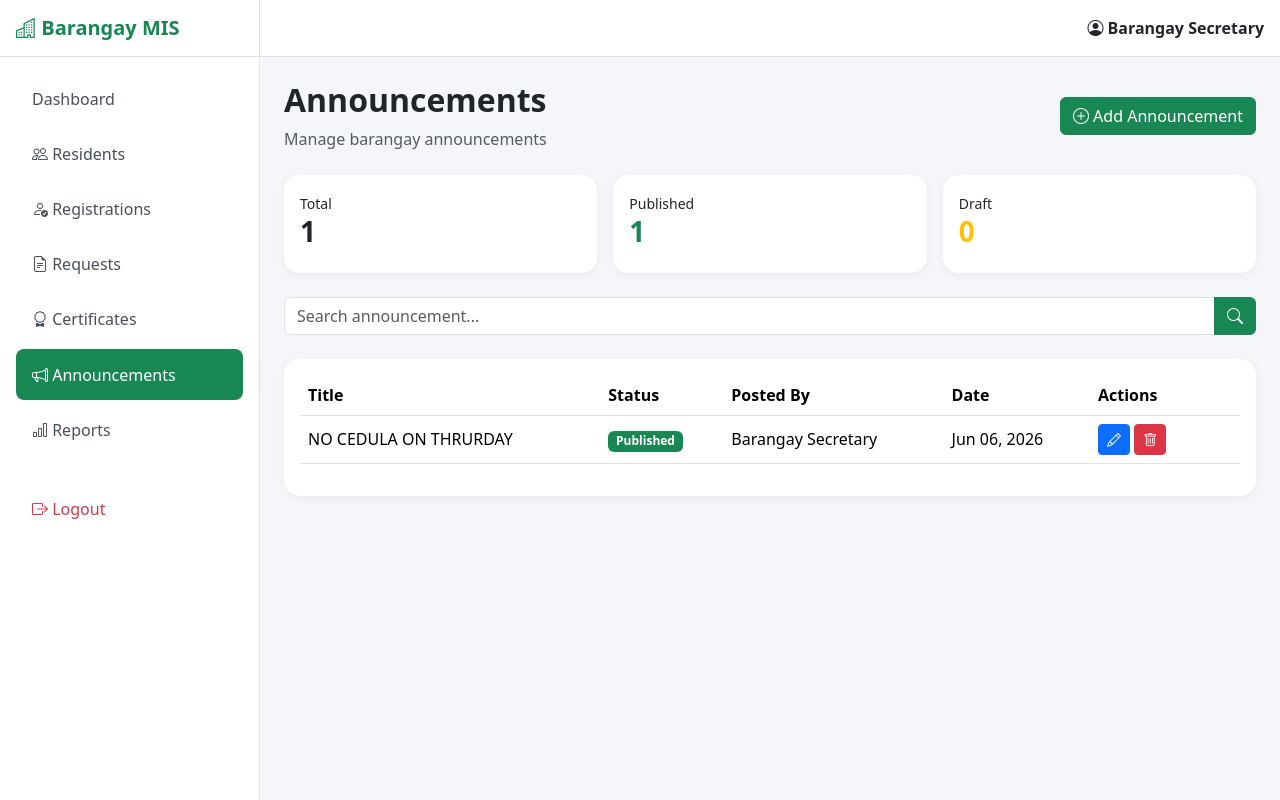
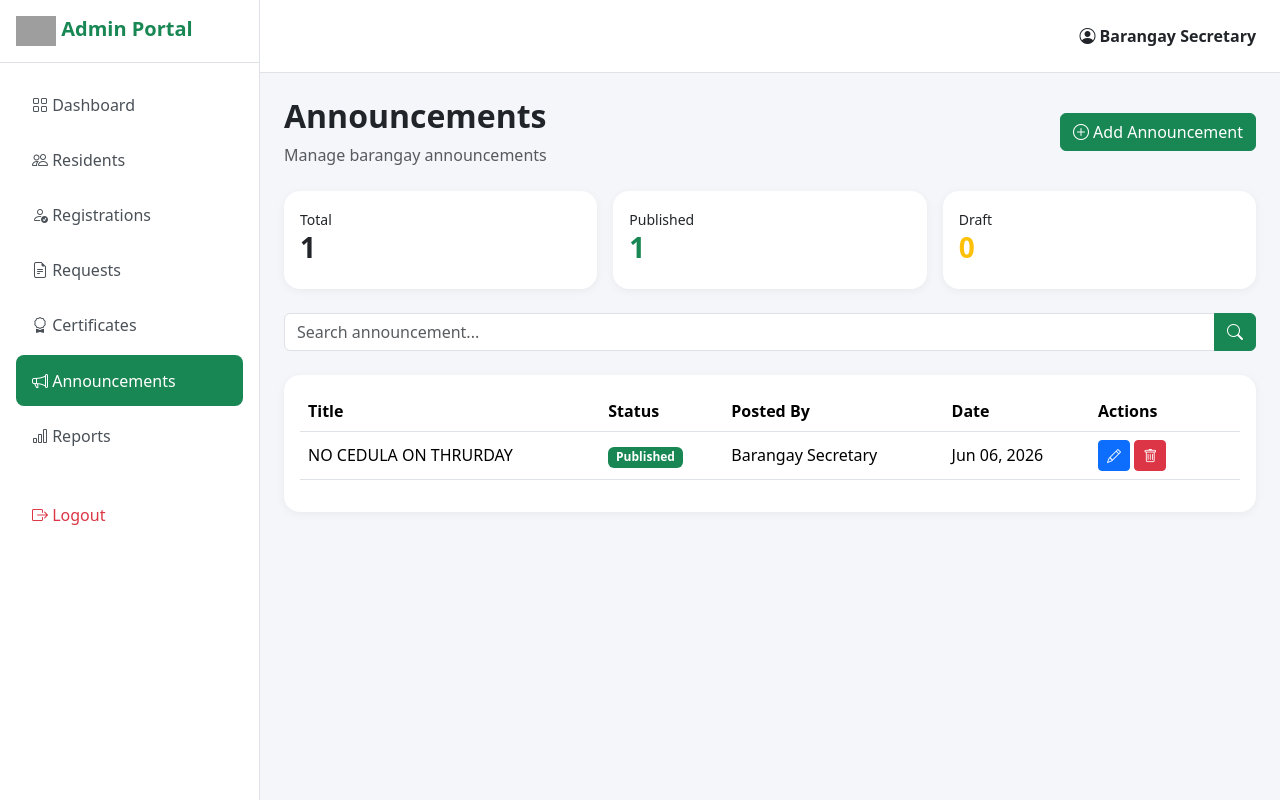
Before and after one commit to Echo-EpxCode/brgy-sayog-mis, a PHP site: page /secretary/announcements/index.php in a window 1280 px wide. Run offline with PHP 8.4, Linux system fonts and the light colour scheme; a user stored in the database is signed in; data comes from the database, SQL or seed files in the repository; grey boxes are pictures that could not be loaded.

Commit message:
refactor: logo on sidebar

```diff
--- a/includes/nav.php
+++ b/includes/nav.php
@@ -1,4 +1,4 @@
-<nav class="navbar topbar p-3">
+<nav class="navbar topbar p-4">
 
     <button class="btn btn-outline-success d-lg-none" onclick="toggleSidebar()">
 
--- a/includes/secretary_sidebar.php
+++ b/includes/secretary_sidebar.php
@@ -8,8 +8,9 @@ $current_page = $_SERVER['PHP_SELF'];
     <div class="sidebar-header">
 
         <h5 class="fw-bold text-success mb-0">
-            <i class="bi bi-buildings"></i>
-            Barangay MIS
+            <img src="https://encrypted-tbn0.gstatic.com/images?q=tbn:ANd9GcQoX9_BVQEcoNdQ0nn3nYJ99pr2tkPzpOxfbTBF-r55Gg&s=10"
+                width="40" alt="Logo">
+            Admin Portal
         </h5>
 
     </div>
@@ -21,6 +22,7 @@ $current_page = $_SERVER['PHP_SELF'];
             <li class="nav-item">
                 <a href="<?= $base_url ?>secretary/dashboard.php"
                     class="nav-link <?= strpos($current_page, '/secretary/dashboard.php') !== false ? 'active' : '' ?>">
+                    <i class="bi bi-grid"></i>
                     Dashboard
 
                 </a>
```
Also changed, not shown: includes/resident_sidebar.php (+2 -5 lines).
